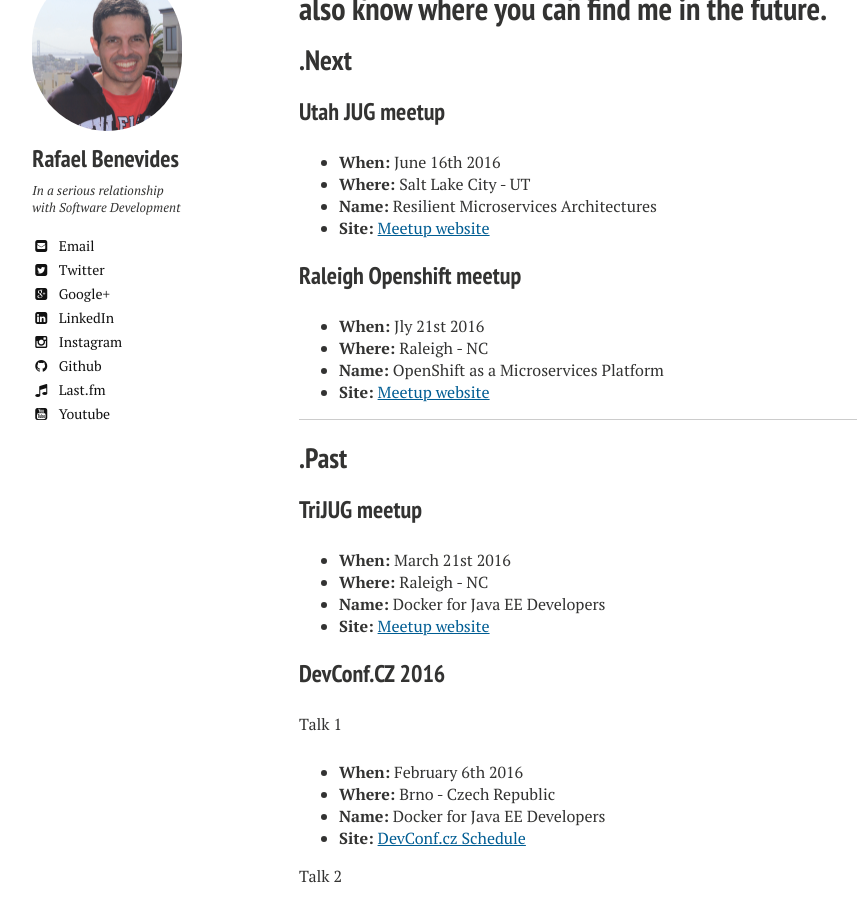
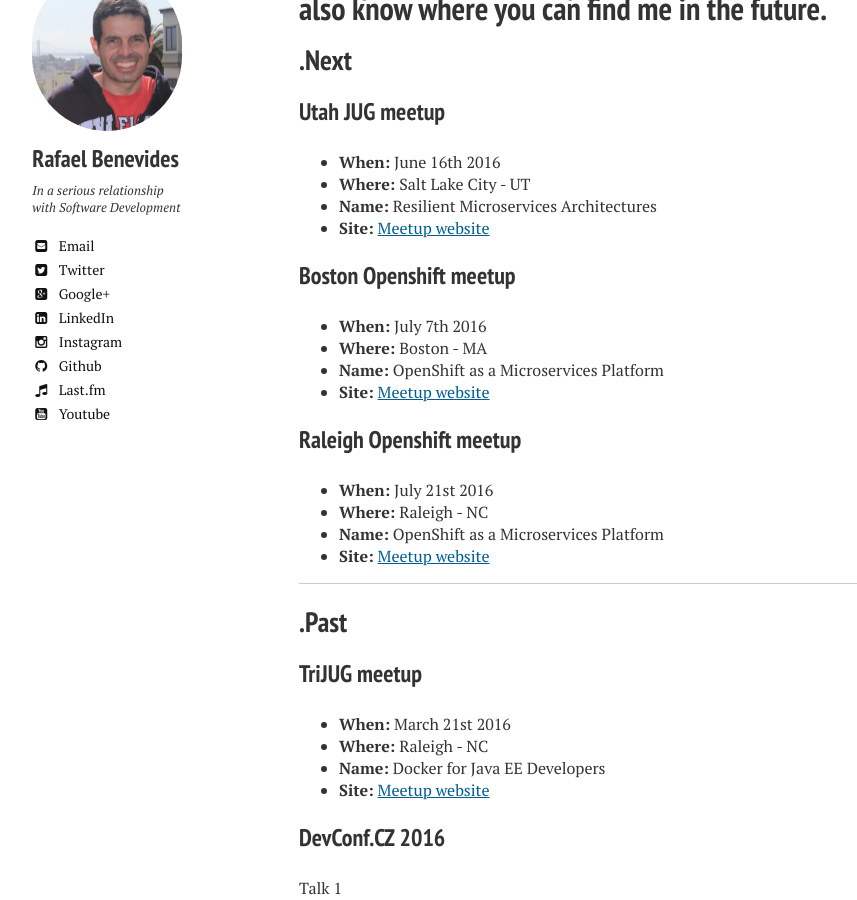
Before and after one commit to rafabene/rafabene.github.io, a Jekyll site: the page built from talks/index.md, in a window 1280 px wide and 900 px high, scrolled down 489 px. Shown: the whole window, without its empty margins (21-878 px from the left). Built offline with Jekyll 4.4.1, drawn with Linux system fonts in a browser that asks for light colours; nearby versions of some CDN libraries; comment, search, counter and statistics services are not loaded.

Commit message:
Added a new talk

```diff
--- a/talks/index.md
+++ b/talks/index.md
@@ -18,8 +18,14 @@ image:
 - **Name:** Resilient Microservices Architectures
 - **Site:** [Meetup website](http://www.meetup.com/Utah-Java-Users-Group/events/229571744/)
 
+### Boston Openshift meetup
+- **When:** July 7th 2016
+- **Where:** Boston - MA
+- **Name:** OpenShift as a Microservices Platform
+- **Site:** [Meetup website](http://www.meetup.com/Boston-OpenShift-Meetup/events/231391761/)
+
 ### Raleigh Openshift meetup
-- **When:** Jly 21st 2016
+- **When:** July 21st 2016
 - **Where:** Raleigh - NC
 - **Name:** OpenShift as a Microservices Platform
 - **Site:** [Meetup website](http://www.meetup.com/Raleigh-Openshift-Meetup/events/231166914/)
```
